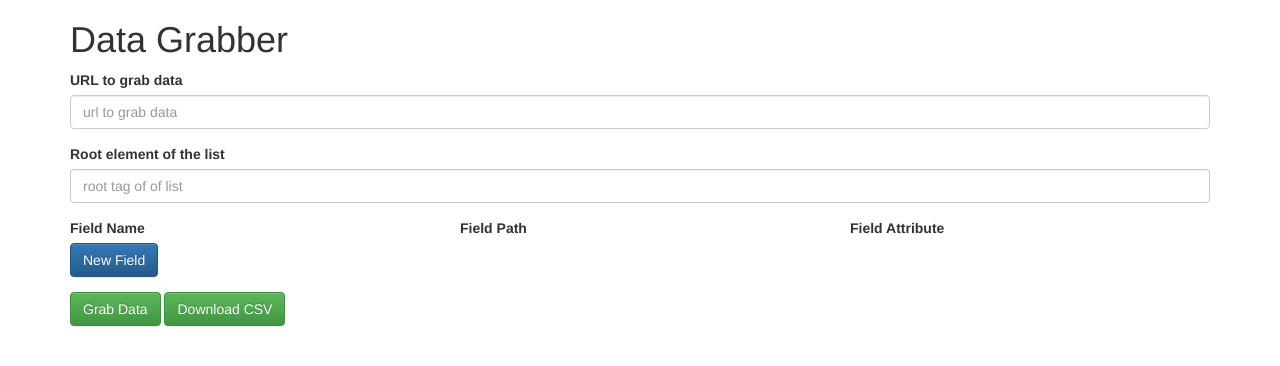
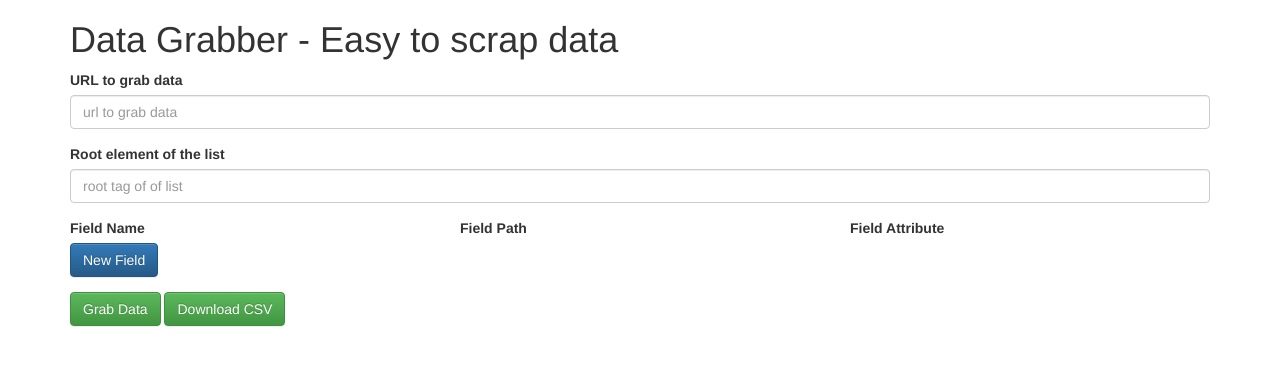
Before and after one commit to prathamesh7pute/data-grabber, a website: page index.html in a window 1280 px wide. Drawn offline with nearby package versions, Linux system fonts and the light colour scheme.

Commit message:
Change the title

```diff
--- a/index.html
+++ b/index.html
@@ -10,7 +10,7 @@
 <body ng-controller="Grabber">
 
 <div class="container">
-    <h1>Data Grabber</h1>
+    <h1>Data Grabber - Easy to scrap data</h1>
 
     <div>
 
```
